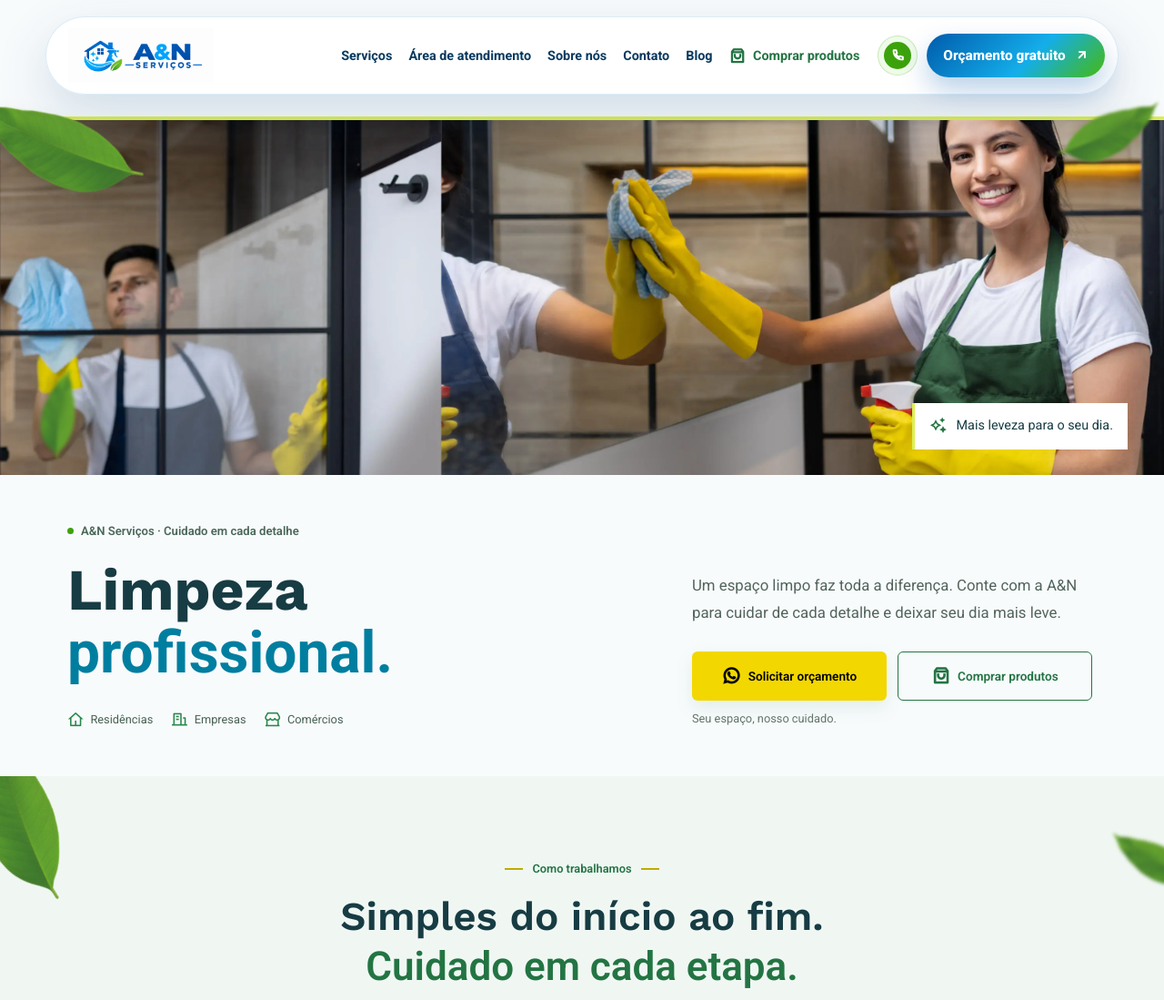
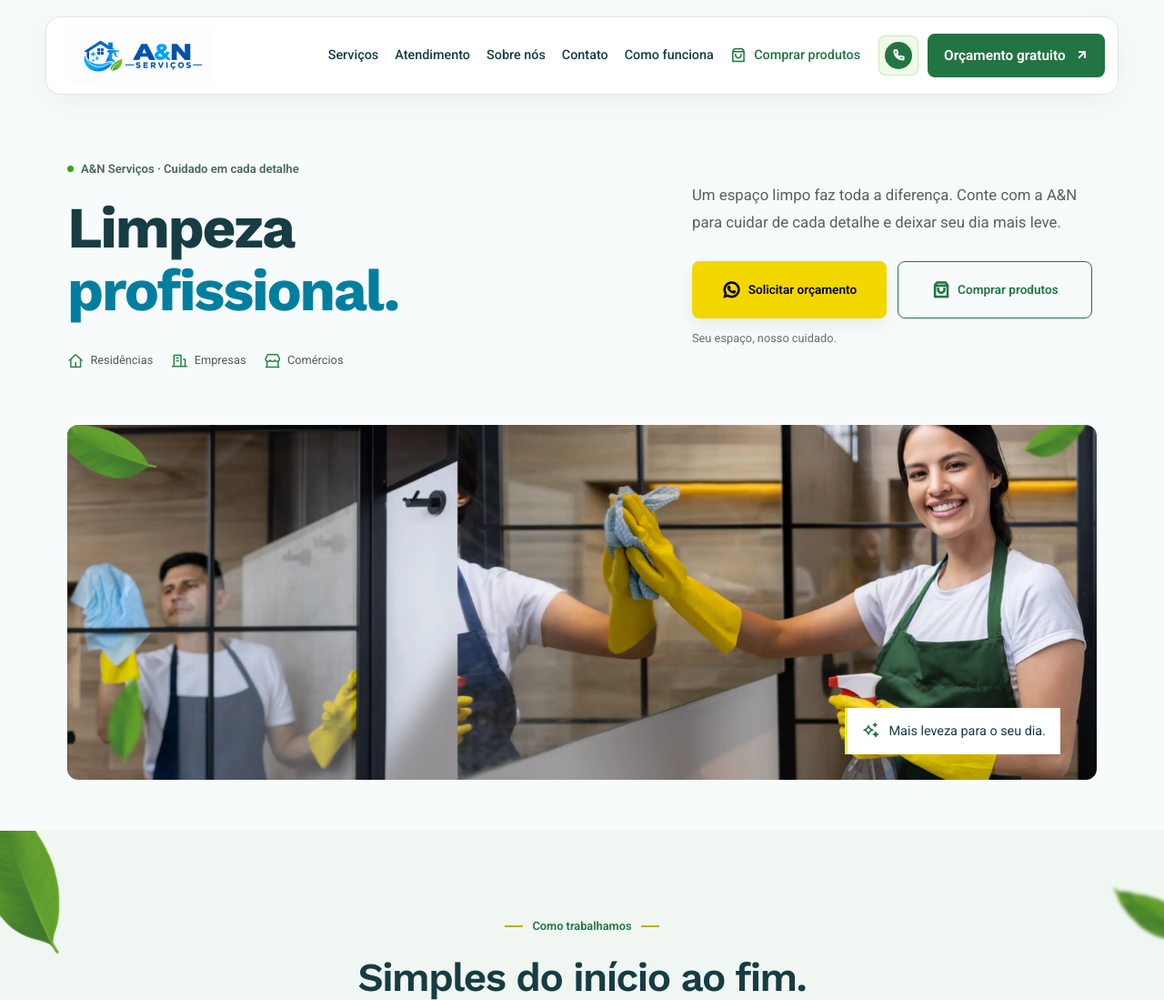
Before and after one commit to Ese-Fapo/cleaning-AN, a plain HTML site: page index.html in a window 1280 px wide. Shown: the top 1099 px of the page at 91% size. Drawn offline with nearby package versions, Linux system fonts and the light colour scheme.

Commit message:
feat: update layout and styling for navigation, hero, and contact sections; enhance responsiveness and accessibility

```diff
--- a/index.html
+++ b/index.html
@@ -8,13 +8,11 @@
 
   <!--style css-->
   <link rel="stylesheet" href="style.css">
-  <!--font awsome cdn-->
-  <link rel="stylesheet" href="https://cdnjs.cloudflare.com/ajax/libs/font-awesome/6.4.0/css/all.min.css">
 
   <link rel="preconnect" href="https://fonts.googleapis.com">
   <link rel="preconnect" href="https://fonts.gstatic.com" crossorigin>
   <link
-    href="https://fonts.googleapis.com/css2?family=Roboto+Condensed:ital,wght@0,100..900;1,100..900&family=Roboto:ital,wght@0,100..900;1,100..900&family=Work+Sans:ital,wght@0,100..900;1,100..900&display=swap"
+    href="https://fonts.googleapis.com/css2?family=Roboto:wght@400;500;600;700&family=Work+Sans:wght@500;600;700&display=swap"
     rel="stylesheet">
 
   <!--Remix icon cdn-->
@@ -40,12 +38,12 @@
     <div class="nav_panel" id="primary-menu">
       <ul class="menu">
         <li><a href="#services">Serviços</a></li>
-        <li><a href="index.html">Área de atendimento</a></li>
+        <li><a href="#atendimento">Atendimento</a></li>
         <li><a href="#sobre-nos">Sobre nós</a></li>
-        <li><a href="contact.html">Contato</a></li>
-        <li><a href="blog.html">Blog</a></li>
+        <li><a href="#contato">Contato</a></li>
+        <li><a href="#como-trabalhamos">Como funciona</a></li>
         <li><a class="nav_products"
-          href="https://wa.me/554888061017?text=Ol%C3%A1%21%20Gostaria%20de%20comprar%20produtos%20de%20limpeza.%20Quais%20produtos%20voc%C3%AAs%20t%C3%AAm%20dispon%C3%ADveis%3F"
+          href="https://wa.me/5548988061017?text=Ol%C3%A1%21%20Gostaria%20de%20comprar%20produtos%20de%20limpeza.%20Quais%20produtos%20voc%C3%AAs%20t%C3%AAm%20dispon%C3%ADveis%3F"
           target="_blank" rel="noopener noreferrer"><i class="ri-shopping-bag-3-line" aria-hidden="true"></i> Comprar produtos</a></li>
       </ul>
 
@@ -55,7 +53,7 @@
           <span>+55 (48) 98806-1017</span>
         </a>
         <a class="nav_cta"
-          href="https://wa.me/554888061017?text=Ol%C3%A1%21%20Gostaria%20de%20solicitar%20um%20or%C3%A7amento%20gratuito%20para%20servi%C3%A7os%20de%20limpeza."
+          href="https://wa.me/5548988061017?text=Ol%C3%A1%21%20Gostaria%20de%20solicitar%20um%20or%C3%A7amento%20gratuito%20para%20servi%C3%A7os%20de%20limpeza."
           target="_blank" rel="noopener noreferrer">
           <span>Orçamento gratuito</span>
           <i class="ri-arrow-right-up-line" aria-hidden="true"></i>
@@ -66,12 +64,12 @@
   <!--NAVBAR section end-->
 
   <main>
-    <section class="hero" aria-labelledby="hero-title">
+    <section class="hero" id="services" aria-labelledby="hero-title">
       <div class="hero_inner">
         <div class="hero_content">
           <p class="hero_eyebrow"><span></span> A&N Serviços · Cuidado em cada detalhe</p>
           <h1 id="hero-title">Limpeza <span>profissional.</span></h1>
-          <ul class="hero_details" aria-label="Ambientes atendidos">
+          <ul class="hero_details" id="atendimento" aria-label="Ambientes atendidos">
             <li><i class="ri-home-4-line" aria-hidden="true"></i> Residências</li>
             <li><i class="ri-building-line" aria-hidden="true"></i> Empresas</li>
             <li><i class="ri-store-2-line" aria-hidden="true"></i> Comércios</li>
@@ -81,13 +79,13 @@
           <p class="hero_description">Um espaço limpo faz toda a diferença. Conte com a A&N para cuidar de cada detalhe e deixar seu dia mais leve.</p>
           <div class="hero_actions">
             <a class="hero_cta"
-              href="https://wa.me/554888061017?text=Ol%C3%A1%21%20Gostaria%20de%20solicitar%20um%20or%C3%A7amento%20gratuito%20para%20servi%C3%A7os%20de%20limpeza."
+              href="https://wa.me/5548988061017?text=Ol%C3%A1%21%20Gostaria%20de%20solicitar%20um%20or%C3%A7amento%20gratuito%20para%20servi%C3%A7os%20de%20limpeza."
               target="_blank" rel="noopener noreferrer">
               <i class="ri-whatsapp-line" aria-hidden="true"></i>
               Solicitar orçamento
             </a>
             <a class="hero_cta hero_products"
-              href="https://wa.me/554888061017?text=Ol%C3%A1%21%20Gostaria%20de%20comprar%20produtos%20de%20limpeza.%20Quais%20produtos%20voc%C3%AAs%20t%C3%AAm%20dispon%C3%ADveis%3F"
+              href="https://wa.me/5548988061017?text=Ol%C3%A1%21%20Gostaria%20de%20comprar%20produtos%20de%20limpeza.%20Quais%20produtos%20voc%C3%AAs%20t%C3%AAm%20dispon%C3%ADveis%3F"
               target="_blank" rel="noopener noreferrer">
               <i class="ri-shopping-bag-3-line" aria-hidden="true"></i>
               Comprar produtos
@@ -106,7 +104,7 @@
         <div class="hero_caption"><i class="ri-sparkling-2-line" aria-hidden="true"></i><span>Mais leveza para o seu dia.</span></div>
       </div>
     </section>
-        <!--WORKS section start-->
+    <!--WORKS section start-->
     <section class="works" id="como-trabalhamos" aria-labelledby="works-title">
       <img class="works_leaf works_leaf_one" src="cleaning.img/Images/growth-close_img1.webp" alt="" aria-hidden="true" loading="lazy">
       <img class="works_leaf works_leaf_two" src="cleaning.img/Images/growth-close_img2.webp" alt="" aria-hidden="true" loading="lazy">
@@ -184,7 +182,23 @@
       </div>
     </section>
     <!--about section end-->
+    <section class="contact" id="contato" aria-labelledby="contact-title">
+      <div class="contact_inner">
+        <div>
+          <h2 id="contact-title">Vamos cuidar do seu espaço?</h2>
+          <p>Conte o que você precisa e consulte nossa disponibilidade de atendimento pelo WhatsApp.</p>
+        </div>
+        <div class="contact_actions">
+          <a class="hero_cta" href="https://wa.me/5548988061017?text=Ol%C3%A1%21%20Gostaria%20de%20solicitar%20um%20or%C3%A7amento%20gratuito." target="_blank" rel="noopener noreferrer"><i class="ri-whatsapp-line" aria-hidden="true"></i> Solicitar orçamento</a>
+          <a class="contact_phone" href="tel:+5548988061017">+55 (48) 98806-1017</a>
+        </div>
+      </div>
+    </section>
   </main>
+  <footer class="footer">
+    <p>A&amp;N Serviços · Cuidado em cada detalhe.</p>
+    <a href="#services">Voltar ao início ↑</a>
+  </footer>
 
 </body>
 
--- a/style.css
+++ b/style.css
@@ -1,29 +1,25 @@
-@import url('https://fonts.googleapis.com/css2?family=Open+Sans:ital,wght@0,300..800;1,300..800&family=Roboto+Condensed:ital,wght@0,100..900;1,100..900&family=Roboto:ital,wght@0,100..900;1,100..900&family=Work+Sans:ital,wght@0,100..900;1,100..900&display=swap');
-
 *{
    margin: 0;
    padding: 0;
    box-sizing: border-box;
    list-style: none;
-   font-family: "Roboto", sans-serif;
 }
 
 :root{
-   --black: #000000;
-   --gray-light: #00000099;
-   --primary-color: #F2D701;
-   --primary-light: #F4F6F0;
-   --secondary-color: #3CA20C;
-   --secondary-dark: #3CA2004D;
-   --secondary-light: #E8F5D3;
-   --white: #FFFFFF;
-   --black-light: #0000001A;
-   --gray: #FFFFFF33;
-   --Winky-font: 'Winky', sans-serif;
-   --Roboto-font: 'Roboto', sans-serif;
-   --transition-fast: all 0.4s ease-in-out;
-   --transition-slow: all 0.6s ease-in-out;
+   --primary-color: #f2d701;
+   --secondary-color: #237443;
+   --white: #fff;
+   --ink: #173c43;
+   --muted: #52645c;
+   --border: #dce7e1;
 }
+
+html{ scroll-behavior: smooth; scroll-padding-top: 120px; }
+body{ font-family: "Roboto", sans-serif; color: var(--ink); background: #fff; line-height: 1.6; }
+button, a{ -webkit-tap-highlight-color: transparent; }
+button{ font: inherit; }
+a:focus-visible, button:focus-visible{ outline: 3px solid #007ea0; outline-offset: 4px; }
+img{ max-width: 100%; }
 
 /*-----------navbar-------------------*/
 
@@ -41,9 +37,9 @@
    transform: translateX(-50%);
    z-index: 99;
    background: rgba(255, 255, 255, 0.88);
-   border: 1px solid rgba(0, 119, 204, 0.14);
-   border-radius: 28px;
-   box-shadow: 0 22px 60px rgba(0, 60, 120, 0.16);
+   border: 1px solid var(--border);
+   border-radius: 16px;
+   box-shadow: 0 8px 32px #173c4310;
    backdrop-filter: blur(18px);
 }
 
@@ -73,8 +69,8 @@
    border: 0;
    border-radius: 50%;
    color: var(--white);
-   background: linear-gradient(135deg, #0176d3, #16b7ef 55%, #55c51a);
-   box-shadow: 0 12px 28px rgba(1, 118, 211, 0.28);
+   background: var(--secondary-color);
+   box-shadow: none;
    cursor: pointer;
 }
 
@@ -107,10 +103,10 @@
    display: grid;
    gap: 18px;
    padding: 18px;
-   border: 1px solid rgba(0, 119, 204, 0.14);
-   border-radius: 24px;
+   border: 1px solid var(--border);
+   border-radius: 16px;
    background: rgba(255, 255, 255, 0.96);
-   box-shadow: 0 24px 60px rgba(0, 60, 120, 0.18);
+   box-shadow: 0 12px 32px #173c4314;
    opacity: 0;
    visibility: hidden;
    transform: translateY(-8px) scale(0.98);
@@ -135,18 +131,18 @@
    align-items: center;
    min-height: 44px;
    padding: 10px 12px;
-   border-radius: 14px;
-   color: #07395f;
+   border-radius: 8px;
+   color: var(--ink);
    font-size: 0.98rem;
-   font-weight: 700;
+   font-weight: 500;
    text-decoration: none;
    transition: color 0.25s ease, background-color 0.25s ease, transform 0.25s ease;
 }
 
 .menu a:hover,
 .menu a:focus-visible{
-   color: #0169bd;
-   background: #eef9ff;
+   color: var(--secondary-color);
+   background: #f0f7f3;
    transform: translateX(3px);
    outline: none;
 }
@@ -172,8 +168,8 @@
    align-items: center;
    justify-content: center;
    gap: 10px;
-   border-radius: 999px;
-   font-weight: 800;
+   border-radius: 8px;
+   font-weight: 600;
    text-decoration: none;
 }
 
@@ -196,15 +192,15 @@
 
 .nav_cta{
    color: var(--white);
-   background: linear-gradient(135deg, #005bab, #14aeea 58%, #46b90e);
-   box-shadow: 0 14px 30px rgba(0, 91, 171, 0.28);
+   background: var(--secondary-color);
+   box-shadow: none;
    transition: transform 0.25s ease, box-shadow 0.25s ease;
 }
 
 .nav_cta:hover,
 .nav_cta:focus-visible{
    transform: translateY(-2px);
-   box-shadow: 0 18px 38px rgba(0, 91, 171, 0.34);
+   background: #195c34;
    outline: none;
 }
 
@@ -212,7 +208,7 @@
    .navbar{
       min-height: 84px;
       padding: 12px 18px 12px 22px;
-      border-radius: 999px;
+      border-radius: 16px;
    }
 
    .nav_logo{
@@ -220,7 +216,7 @@
    }
 }
 
-@media (min-width: 1120px){
+@media (min-width: 1200px){
    .nav_logo{
       width: 160px;
    }
@@ -356,10 +352,10 @@
 
 .hero h1{
    font-family: "Work Sans", "Roboto", sans-serif;
-   font-size: 2.25rem;
+   font-size: clamp(2.1rem, 8.7vw, 2.75rem);
    font-weight: 700;
    line-height: 1.08;
-   letter-spacing: 0;
+   letter-spacing: -0.035em;
    text-wrap: balance;
 }
 
@@ -391,7 +387,7 @@
    width: 100%;
    margin-top: 0;
    padding: 14px 18px;
-   border-radius: 6px;
+   border-radius: 8px;
    background: var(--primary-color);
    color: #000;
    text-decoration: none;
@@ -479,13 +475,7 @@
 
 @media (min-width: 960px){
    .hero{
-      display: flex;
-      flex-direction: column;
-      padding-top: 128px;
-   }
-
-   .hero .hero_visual{
-      order: -1;
+      padding-top: 112px;
    }
 
    .hero_image{
@@ -495,9 +485,9 @@
 
    .hero_inner{
       width: 100%;
-      padding: 52px 24px;
+      padding: 64px 24px 56px;
       grid-template-columns: minmax(0, 1.4fr) minmax(0, 1fr);
-      align-items: end;
+      align-items: center;
       gap: 64px;
    }
 
@@ -524,7 +514,10 @@
 
 .hero_visual{
    position: relative;
-   border-top: 4px solid #dcef56;
+   max-width: 1132px;
+   margin-inline: auto;
+   border-radius: 12px;
+   overflow: hidden;
 }
 
 .hero_leaf{
@@ -577,16 +570,15 @@
 }
 
 @media (min-width: 600px){
-   .hero_leaf_one{ width: 154px; top: -48px; left: -12px; }
+   .hero_leaf_one{ width: 100px; top: -24px; left: -12px; }
    .hero_leaf_two{ width: 60px; bottom: 18px; left: 38px; }
-   .hero_leaf_three{ width: 100px; top: -36px; right: 12px; }
+   .hero_leaf_three{ width: 68px; top: -20px; right: 12px; }
    .hero_caption{ bottom: 28px; right: 40px; font-size: 0.9rem; }
 }
 
 @media (prefers-reduced-motion: reduce){
-   .hero_cta{
-      transition: none;
-   }
+   html{ scroll-behavior: auto; }
+   *, *::before, *::after{ transition: none !important; }
 }
 
 /* About us */
@@ -631,7 +623,7 @@
    aspect-ratio: 4 / 3;
    object-fit: cover;
    object-position: 40% center;
-   border-radius: 6px;
+   border-radius: 8px;
 }
 
 .about_visual figcaption{
@@ -702,7 +694,7 @@
    font-size: 2rem;
    font-weight: 600;
    line-height: 1.2;
-   letter-spacing: 0;
+   letter-spacing: -0.035em;
    text-wrap: balance;
 }
 
@@ -859,10 +851,10 @@
 }
 .works h2{
    font-family: "Work Sans", "Roboto", sans-serif;
-   font-size: 1.75rem;
+   font-size: 2rem;
    line-height: 1.25;
    font-weight: 600;
-   letter-spacing: 0;
+   letter-spacing: -0.035em;
    text-wrap: balance;
 }
 .works h2 span{
@@ -959,7 +951,7 @@
 }
 @media (min-width: 600px){
    .works_inner{ padding: 80px 40px; }
-   .works h2{ font-size: 2.25rem; }
+   .works h2{ font-size: 2.5rem; }
    .work_items{
       display: grid;
       grid-template-columns: 120px minmax(0, 1fr);
@@ -992,3 +984,24 @@
    .works_leaf_two{ width: 62px; top: 38px; right: -20px; }
    .works_leaf_three{ width: 140px; right: -36px; bottom: -42px; }
 }
+
+
+/* Contact and page ending */
+.contact{ background: #173c43; color: #fff; scroll-margin-top: 120px; }
+.contact_inner{ max-width: 1180px; margin-inline: auto; padding: 56px 24px; display: grid; gap: 24px; }
+.contact h2{ font-family: "Work Sans", sans-serif; font-size: clamp(1.75rem, 4vw, 2.5rem); line-height: 1.2; letter-spacing: -0.035em; }
+.contact p{ margin-top: 12px; color: #d5e4df; max-width: 540px; }
+.contact_actions{ display: grid; gap: 12px; align-content: center; }
+.contact_actions .hero_cta{ white-space: nowrap; }
+.contact_phone{ color: #fff; text-align: center; text-underline-offset: 4px; padding: 8px; }
+.footer{ max-width: 1180px; margin-inline: auto; padding: 24px; display: flex; flex-wrap: wrap; justify-content: space-between; gap: 12px; color: #52645c; font-size: .85rem; }
+.footer a{ color: #237443; text-underline-offset: 4px; }
+@media (min-width: 600px){ .contact_inner{ padding: 64px 40px; } .footer{ padding-inline: 40px; } }
+@media (min-width: 960px){
+   .hero{ padding-bottom: 56px; }
+   .contact_inner{ grid-template-columns: minmax(0, 1fr) auto; align-items: center; gap: 64px; padding: 64px 24px; }
+   .footer{ padding-inline: 24px; }
+}
+@media (max-width: 959px){ .hero_visual{ margin-inline: 24px; margin-bottom: 40px; } }
+@media (min-width: 600px) and (max-width: 959px){ .hero_visual{ margin-inline: 40px; } }
+@media (max-width: 1199px){ .nav_panel{ max-height: calc(100dvh - 116px); overflow-y: auto; } }
```
